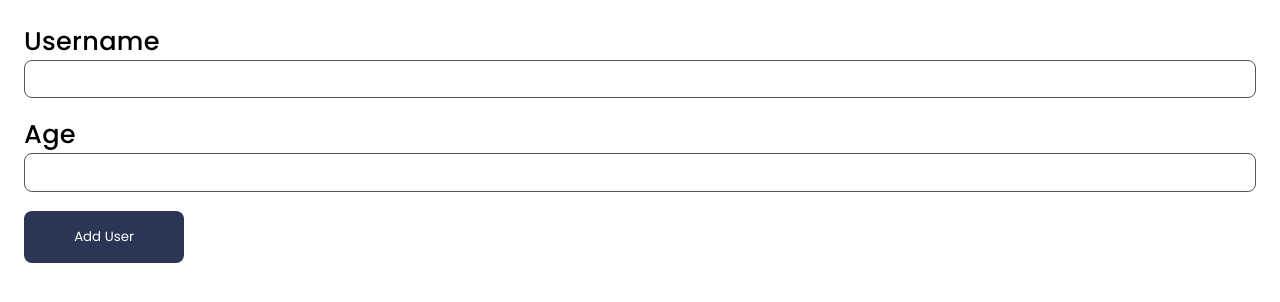
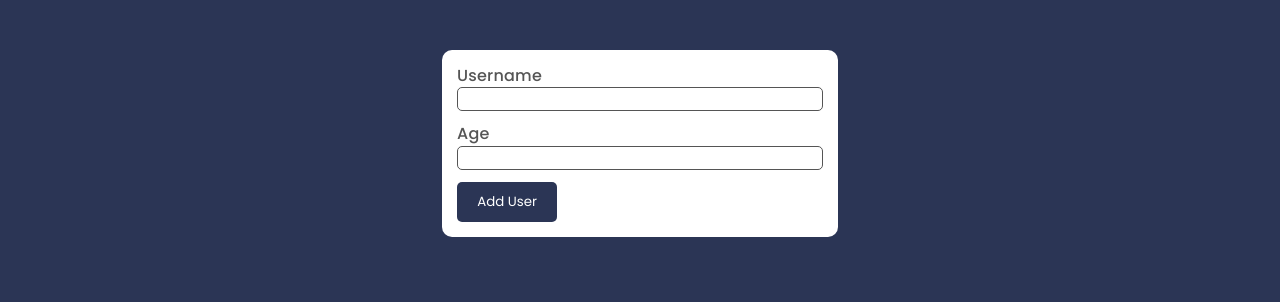
Before and after one commit to Will-Andrade/user-list-reactjs, a React (Vite) app: page / in a window 1280 px wide. Shown: the top 302 px of the page. Built offline with nearby package versions, Linux system fonts and the light colour scheme.

Commit message:
fix: fixes for the global styles

```diff
--- a/src/components/styles/global.css
+++ b/src/components/styles/global.css
@@ -7,6 +7,10 @@
 
 body {
   font-family: 'Poppins', sans-serif;
+  line-height: 1;
+  font-weight: 400;
+  color: #555;
+  background: #2b3555;
 }
 
 li {
@@ -20,3 +24,14 @@ a {
 html, body, #root {
   height: 100%;
 }
+
+html {
+  font-size: 62.5%;
+}
+
+#root {
+  display: flex;
+  align-items: center;
+  flex-direction: column;
+  margin: 5rem;
+}
```
